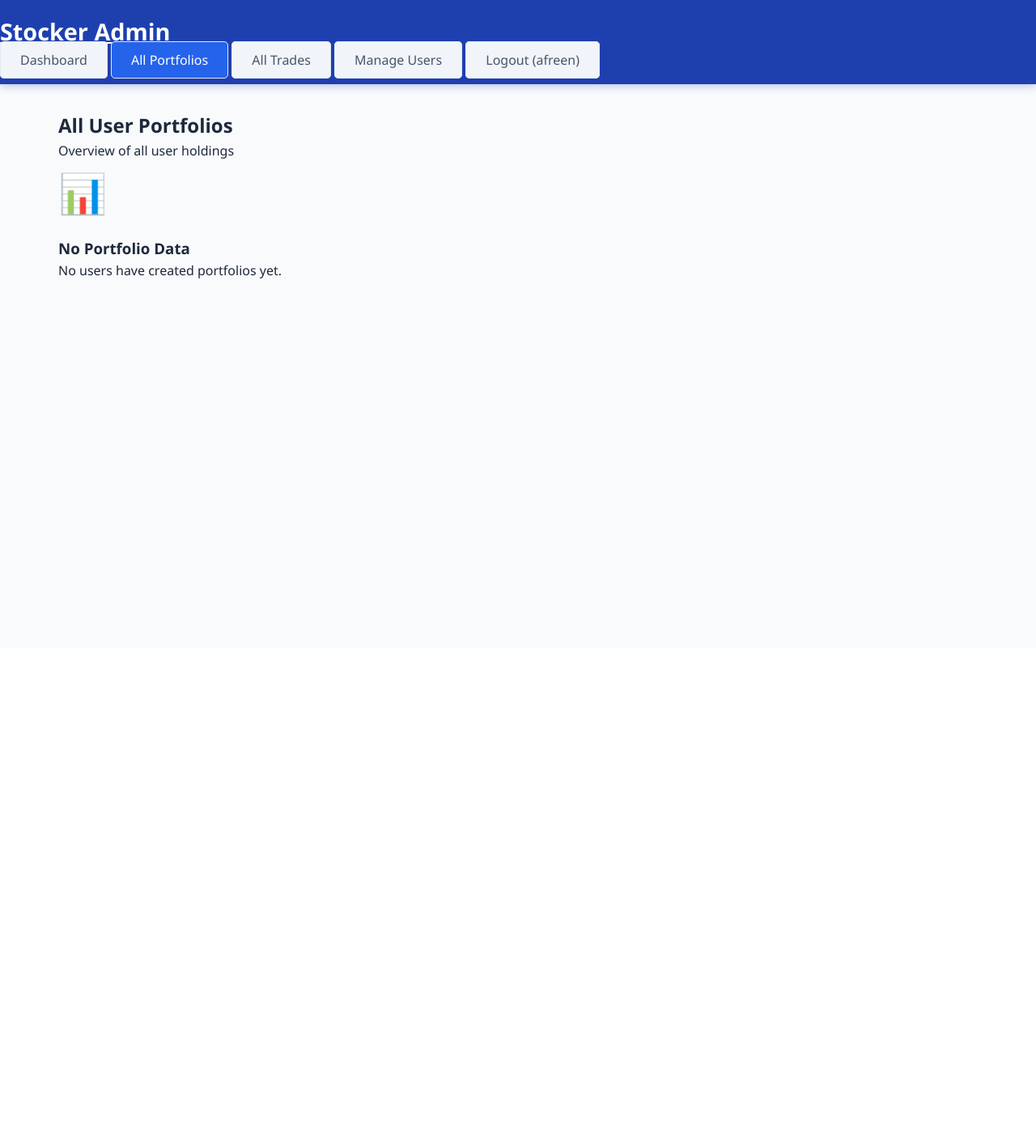
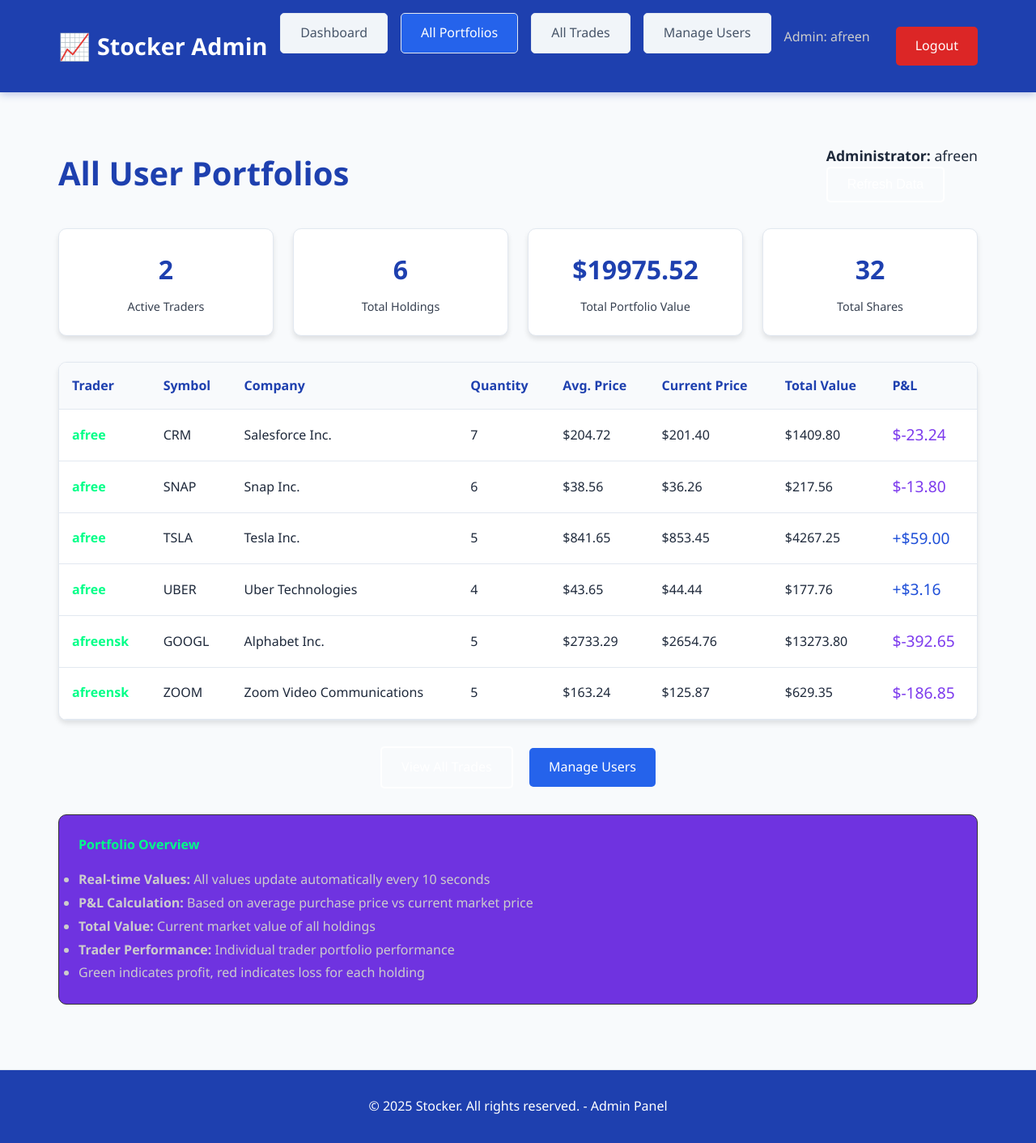
Before and after one commit to Thasleembegam04/STOCKER, a Flask app: page /admin_portfolio in a window 1280 px wide. Shown: the whole page at 81% size. Before the commit the page ends 344 px from the top, so only its background shows below. Run offline with Flask 3, Linux system fonts and the light colour scheme; a user stored in the database is signed in; data comes from the database, SQL or seed files in the repository.

Commit message:
Update admin_portfolio.html

```diff
--- a/templates/admin_portfolio.html
+++ b/templates/admin_portfolio.html
@@ -5,74 +5,87 @@
     <meta name="viewport" content="width=device-width, initial-scale=1.0">
     <title>All Portfolios - Admin - Stocker</title>
     <link rel="stylesheet" href="{{ url_for('static', filename='styles.css') }}">
+    <script src="{{ url_for('static', filename='script.js') }}"></script>
 </head>
-<body class="admin-page">
-    <header class="header">
-        <div class="container">
-            <nav class="nav">
-                <a href="/admin/dashboard" class="logo">Stocker Admin</a>
-                <div class="nav-links">
-                    <a href="/admin/dashboard" class="nav-link">Dashboard</a>
-                    <a href="/admin/portfolio" class="nav-link active">All Portfolios</a>
-                    <a href="/admin/history" class="nav-link">All Trades</a>
-                    <a href="/admin/manage" class="nav-link">Manage Users</a>
-                    <a href="/logout" class="nav-link">Logout ({{ session.username }})</a>
+<body>
+    <header>
+        <div class="header-container">
+            <div class="logo">
+                <span class="logo-icon">📈</span>
+                <a href="{{ url_for('admin_dashboard') }}" style="color: inherit; text-decoration: none;">Stocker Admin</a>
             </div>
-            </nav>
+
+            <div class="nav-menu-container">
+                <a href="{{ url_for('admin_dashboard') }}" class="nav-link">Dashboard</a>
+                <a href="{{ url_for('admin_portfolio') }}" class="nav-link active">All Portfolios</a>
+                <a href="{{ url_for('admin_history') }}" class="nav-link">All Trades</a>
+                <a href="{{ url_for('admin_manage') }}" class="nav-link">Manage Users</a>
+            </div>
+
+            <div class="auth-buttons">
+                <span style="color: #cccccc; margin-right: 1rem;">Admin: {{ session.username }}</span>
+                <a href="{{ url_for('logout') }}" class="btn btn-danger">Logout</a>
+            </div>
         </div>
     </header>
 
-    <main class="main-content">
-        <div class="container">
-            <div class="card">
-                <div class="card-header">
-                    <h2 class="card-title">All User Portfolios</h2>
-                    <div class="text-secondary">Overview of all user holdings</div>
+    <main>
+        <div class="dashboard-container">
+            <div class="dashboard-header">
+                <h1 class="dashboard-title">All User Portfolios</h1>
+                <div class="user-info">
+                    <p><strong>Administrator:</strong> {{ session.username }}</p>
+                    <button class="btn btn-secondary" onclick="window.location.reload()">Refresh Data</button>
+                </div>
             </div>
 
-                {% if portfolios %}
+            {% if portfolio %}
+            <div class="stats-grid">
+                <div class="stat-card">
+                    <div class="stat-value">{{ portfolio|groupby('username')|list|length }}</div>
+                    <div class="stat-label">Active Traders</div>
+                </div>
+                <div class="stat-card">
+                    <div class="stat-value">{{ portfolio|length }}</div>
+                    <div class="stat-label">Total Holdings</div>
+                </div>
+                <div class="stat-card">
+                    <div class="stat-value">${{ "%.2f"|format(portfolio|sum(attribute='total_value')) }}</div>
+                    <div class="stat-label">Total Portfolio Value</div>
+                </div>
+                <div class="stat-card">
+                    <div class="stat-value">{{ portfolio|sum(attribute='quantity') }}</div>
+                    <div class="stat-label">Total Shares</div>
+                </div>
+            </div>
+
             <div class="table-container">
                 <table class="table">
                     <thead>
                         <tr>
-                                    <th>User</th>
+                            <th>Trader</th>
                             <th>Symbol</th>
-                                    <th>Shares</th>
-                                    <th>Avg Price</th>
+                            <th>Company</th>
+                            <th>Quantity</th>
+                            <th>Avg. Price</th>
                             <th>Current Price</th>
                             <th>Total Value</th>
-                                    <th>Gain/Loss</th>
-                                    <th>Cash Balance</th>
+                            <th>P&L</th>
                         </tr>
                     </thead>
                     <tbody>
-                                {% for portfolio in portfolios %}
-                                    {% set current_price = stocks[portfolio[1]].price %}
-                                    {% set total_value = portfolio[2] * current_price %}
-                                    {% set gain_loss = (current_price - portfolio[3]) * portfolio[2] %}
+                        {% for holding in portfolio %}
                         <tr>
-                                    <td>
-                                        <strong>{{ portfolio[0] }}</strong>
-                                    </td>
-                                    <td>
-                                        <div>
-                                            <strong>{{ portfolio[1] }}</strong>
-                                            <div class="text-muted" style="font-size: 0.75rem;">
-                                                {{ stocks[portfolio[1]].name }}
-                                            </div>
-                                        </div>
-                                    </td>
-                                    <td>{{ portfolio[2] }}</td>
-                                    <td>${{ "%.2f"|format(portfolio[3]) }}</td>
-                                    <td>${{ "%.2f"|format(current_price) }}</td>
-                                    <td>
-                                        <strong>${{ "%.2f"|format(total_value) }}</strong>
-                                    </td>
-                                    <td class="{% if gain_loss >= 0 %}text-success{% else %}text-danger{% endif %}">
-                                        {{ "+" if gain_loss >= 0 else "" }}${{ "%.2f"|format(gain_loss) }}
-                                    </td>
-                                    <td>
-                                        <span class="text-muted">${{ "%.2f"|format(portfolio[4]) }}</span>
+                            <td><strong style="color: #00ff88;">{{ holding.username }}</strong></td>
+                            <td>{{ holding.symbol }}</td>
+                            <td>{{ holding.name }}</td>
+                            <td>{{ holding.quantity }}</td>
+                            <td>${{ "%.2f"|format(holding.avg_price) }}</td>
+                            <td>${{ "%.2f"|format(holding.current_price) }}</td>
+                            <td>${{ "%.2f"|format(holding.total_value) }}</td>
+                            <td class="{% if holding.current_price > holding.avg_price %}portfolio-value positive{% elif holding.current_price < holding.avg_price %}portfolio-value negative{% else %}portfolio-value neutral{% endif %}">
+                                {% set pnl = (holding.current_price - holding.avg_price) * holding.quantity %}
+                                {% if pnl > 0 %}+{% endif %}${{ "%.2f"|format(pnl) }}
                             </td>
                         </tr>
                         {% endfor %}
@@ -80,79 +93,36 @@
                 </table>
             </div>
 
-                    <div class="grid grid-4 mt-4">
-                        {% set unique_users = portfolios | map(attribute=0) | unique | list %}
-                        <div class="stat-card">
-                            <div class="stat-value">{{ unique_users | length }}</div>
-                            <div class="stat-label">Active Investors</div>
+            <div style="text-align: center; margin-top: 2rem;">
+                <a href="{{ url_for('admin_history') }}" class="btn btn-secondary">View All Trades</a>
+                <a href="{{ url_for('admin_manage') }}" class="btn btn-primary" style="margin-left: 1rem;">Manage Users</a>
             </div>
-                        {% set unique_stocks = portfolios | map(attribute=1) | unique | list %}
-                        <div class="stat-card">
-                            <div class="stat-value">{{ unique_stocks | length }}</div>
-                            <div class="stat-label">Stocks Held</div>
-                        </div>
-                        {% set total_shares = portfolios | sum(attribute=2) %}
-                        <div class="stat-card">
-                            <div class="stat-value">{{ total_shares }}</div>
-                            <div class="stat-label">Total Shares</div>
-                        </div>
-                        {% set total_portfolio_value = portfolios | sum(attribute=4) %}
-                        <div class="stat-card">
-                            <div class="stat-value">${{ "%.0f"|format(total_portfolio_value) }}</div>
-                            <div class="stat-label">Total Cash</div>
-                        </div>
-                    </div>
+
             {% else %}
-                    <div class="text-center p-4">
-                        <div style="font-size: 3rem; margin-bottom: 1rem;">📊</div>
+            <div class="empty-state">
                 <h3>No Portfolio Data</h3>
-                        <p class="text-secondary">No users have created portfolios yet.</p>
+                <p>No users have made any trades yet.</p>
+                <a href="{{ url_for('admin_dashboard') }}" class="btn btn-primary" style="margin-top: 1rem;">Back to Dashboard</a>
             </div>
             {% endif %}
+
+            <div style="background-color:  #5d18dce0; padding: 1.5rem; border-radius: 10px; margin-top: 2rem; border: 1px solid #333;">
+                <h4 style="color: #00ff88; margin-bottom: 1rem;">Portfolio Overview</h4>
+                <ul style="color: #cccccc; line-height: 1.8;">
+                    <li><strong>Real-time Values:</strong> All values update automatically every 10 seconds</li>
+                    <li><strong>P&L Calculation:</strong> Based on average purchase price vs current market price</li>
+                    <li><strong>Total Value:</strong> Current market value of all holdings</li>
+                    <li><strong>Trader Performance:</strong> Individual trader portfolio performance</li>
+                    <li>Green indicates profit, red indicates loss for each holding</li>
+                </ul>
             </div>
-
-            {% if portfolios %}
-            <div class="card">
-                <div class="card-header">
-                    <h3 class="card-title">Portfolio Summary by User</h3>
-                </div>
-                <div class="table-container">
-                    <table class="table">
-                        <thead>
-                            <tr>
-                                <th>User</th>
-                                <th>Holdings Count</th>
-                                <th>Total Portfolio Value</th>
-                                <th>Cash Balance</th>
-                                <th>Total Account Value</th>
-                            </tr>
-                        </thead>
-                        <tbody>
-                            {% for user in unique_users %}
-                                {% set user_portfolios = portfolios | selectattr(0, 'equalto', user) | list %}
-                                {% set user_portfolio_value = 0 %}
-                                {% for item in user_portfolios %}
-                                    {% set user_portfolio_value = user_portfolio_value + (item[2] * stocks[item[1]].price) %}
-                                {% endfor %}
-                                {% set user_cash = user_portfolios[0][4] if user_portfolios else 0 %}
-                            <tr>
-                                <td><strong>{{ user }}</strong></td>
-                                <td>{{ user_portfolios | length }}</td>
-                                <td>${{ "%.2f"|format(user_portfolio_value) }}</td>
-                                <td>${{ "%.2f"|format(user_cash) }}</td>
-                                <td>
-                                    <strong>${{ "%.2f"|format(user_portfolio_value + user_cash) }}</strong>
-                                </td>
-                            </tr>
-                            {% endfor %}
-                        </tbody>
-                    </table>
-                </div>
-            </div>
-            {% endif %}
         </div>
     </main>
 
-    <script src="{{ url_for('static', filename='script.js') }}"></script>
+    <footer>
+        <div class="footer-content">
+            <p>&copy; 2025 Stocker. All rights reserved. - Admin Panel</p>
+        </div>
+    </footer>
 </body>
 </html>
```
Lines whose indentation alone changed are shown as unchanged.
